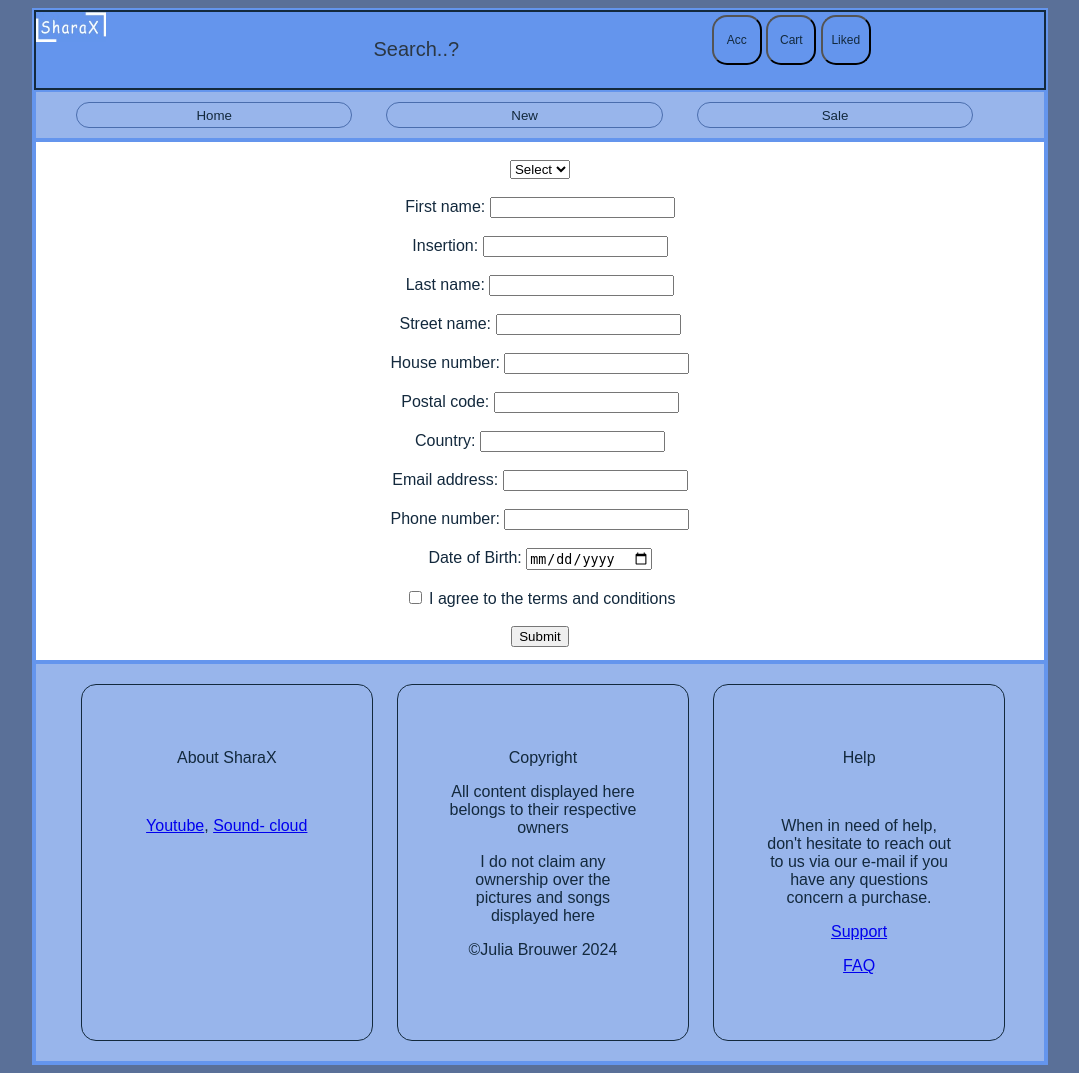
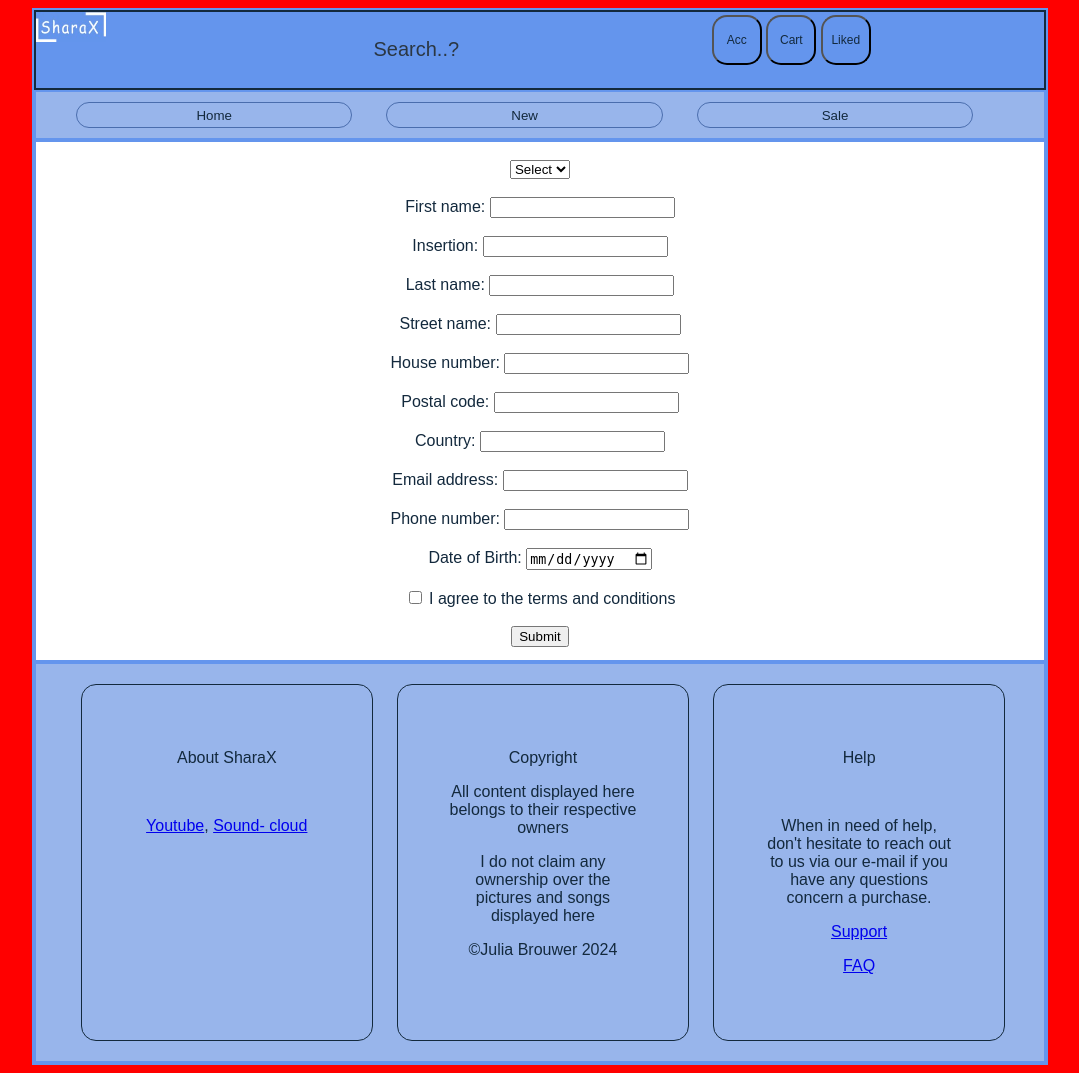
Before and after one commit to GLU-CSD/weekopdrachten-webshop-dynamisch-MoonyDewDrops, a PHP site: page /form.php in a window 1280 px wide. Shown: the whole page, without its empty margins (102-1181 px from the left). Run offline with PHP 8.4, Linux system fonts and the light colour scheme.

```diff
--- a/Assets/css/formStyle.css
+++ b/Assets/css/formStyle.css
@@ -1,5 +1,5 @@
 body {
-    background-color: #5a7098;
+    background-color: rgb(255, 0, 0);
     font-family: sans-serif;
 }
 
```
